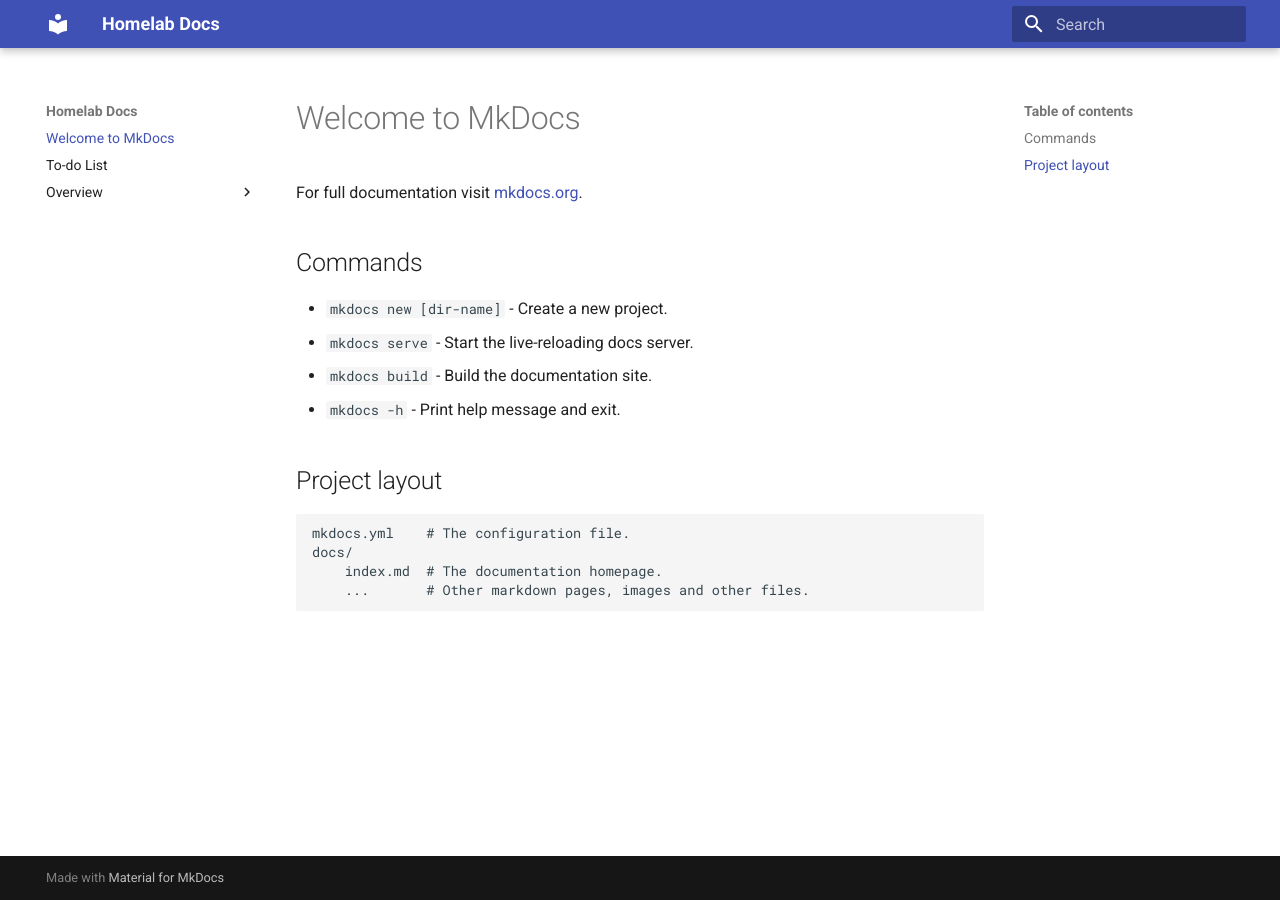
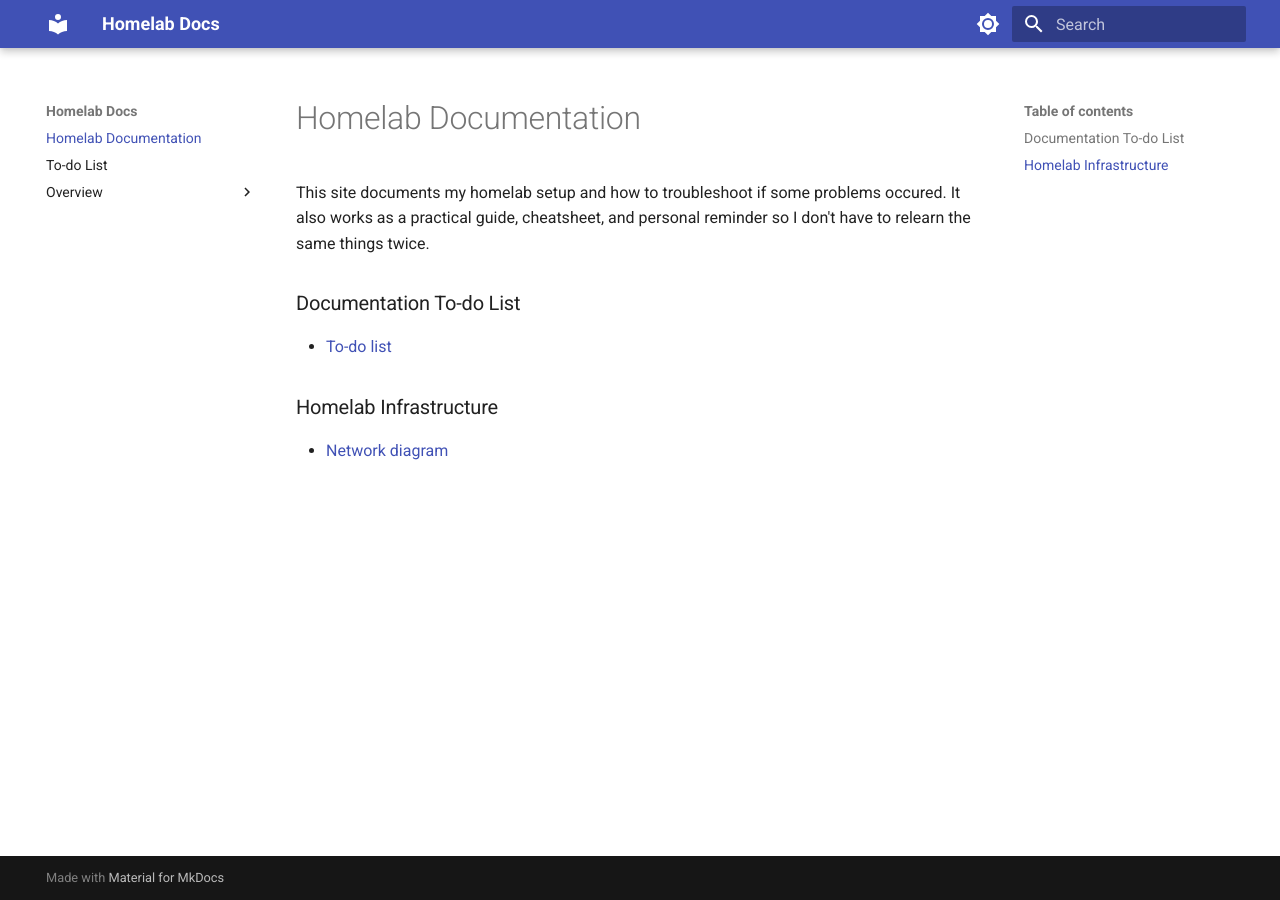
Before and after one commit to imammansyur/homelab-docs, an MkDocs documentation site: the page built from docs/index.md, in a window 1280 px wide. Built offline with MkDocs 1.6.1 and Material for MkDocs 9.7.7, drawn with Linux system fonts in a browser that asks for light colours.

Commit message:
fix nav and index, add some required files

```diff
--- /dev/null
+++ b/docs/.nav.yml
@@ -0,0 +1,5 @@
+nav:
+  - index.md
+  - to-do-list.md
+  - overview
+  - proxmox
--- a/docs/index.md
+++ b/docs/index.md
@@ -1,17 +1,11 @@
-# Welcome to MkDocs
+# Homelab Documentation
 
-For full documentation visit [mkdocs.org](https://www.mkdocs.org).
+This site documents my homelab setup and how to troubleshoot if some problems occured. It also works as a practical guide, cheatsheet, and personal reminder so I don't have to relearn the same things twice.
 
-## Commands
+### Documentation To-do List
 
-* `mkdocs new [dir-name]` - Create a new project.
-* `mkdocs serve` - Start the live-reloading docs server.
-* `mkdocs build` - Build the documentation site.
-* `mkdocs -h` - Print help message and exit.
+- [To-do list](to-do-list.md)
 
-## Project layout
+### Homelab Infrastructure
 
-    mkdocs.yml    # The configuration file.
-    docs/
-        index.md  # The documentation homepage.
-        ...       # Other markdown pages, images and other files.
+- [Network diagram](overview/network-diagram.md)
--- a/mkdocs.yml
+++ b/mkdocs.yml
@@ -1,2 +1,23 @@
 site_name: Homelab Docs
-theme: material
+site_description: This is a site for my homelab documentation.
+theme:
+  name: material
+  palette:
+
+    # Palette toggle for light mode
+    - media: "(prefers-color-scheme: light)"
+      scheme: default
+      toggle:
+        icon: material/brightness-7
+        name: Switch to dark mode
+
+    # Palette toggle for dark mode
+    - media: "(prefers-color-scheme: dark)"
+      scheme: slate
+      toggle:
+        icon: material/brightness-4
+        name: Switch to light mode
+
+plugin:
+  - search
+  - awesome-nav
--- /dev/null
+++ b/requirements.txt
@@ -0,0 +1,3 @@
+mkdocs
+mkdocs-material
+mkdocs-awesome-nav
```
Also changed, not shown: 1 other file.
